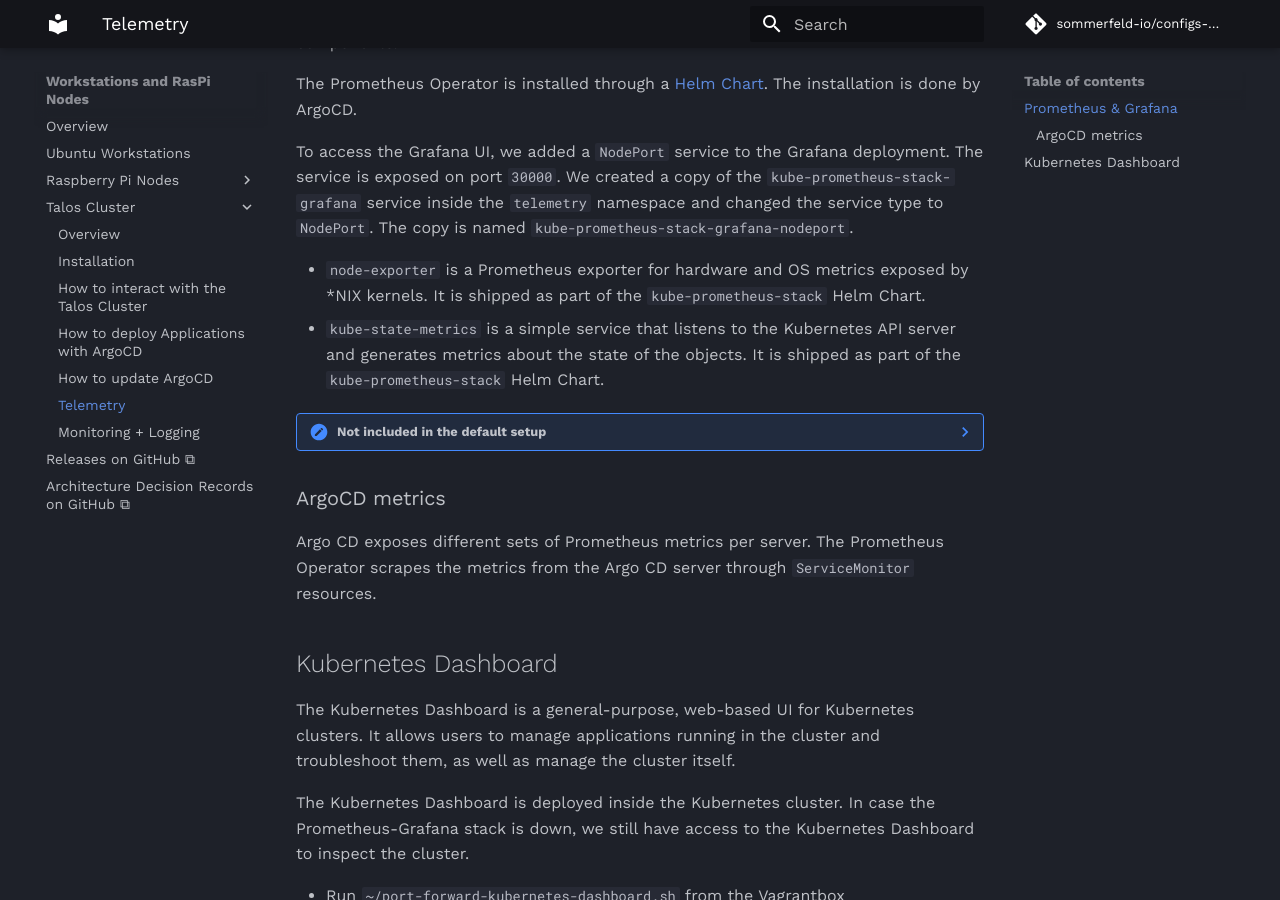
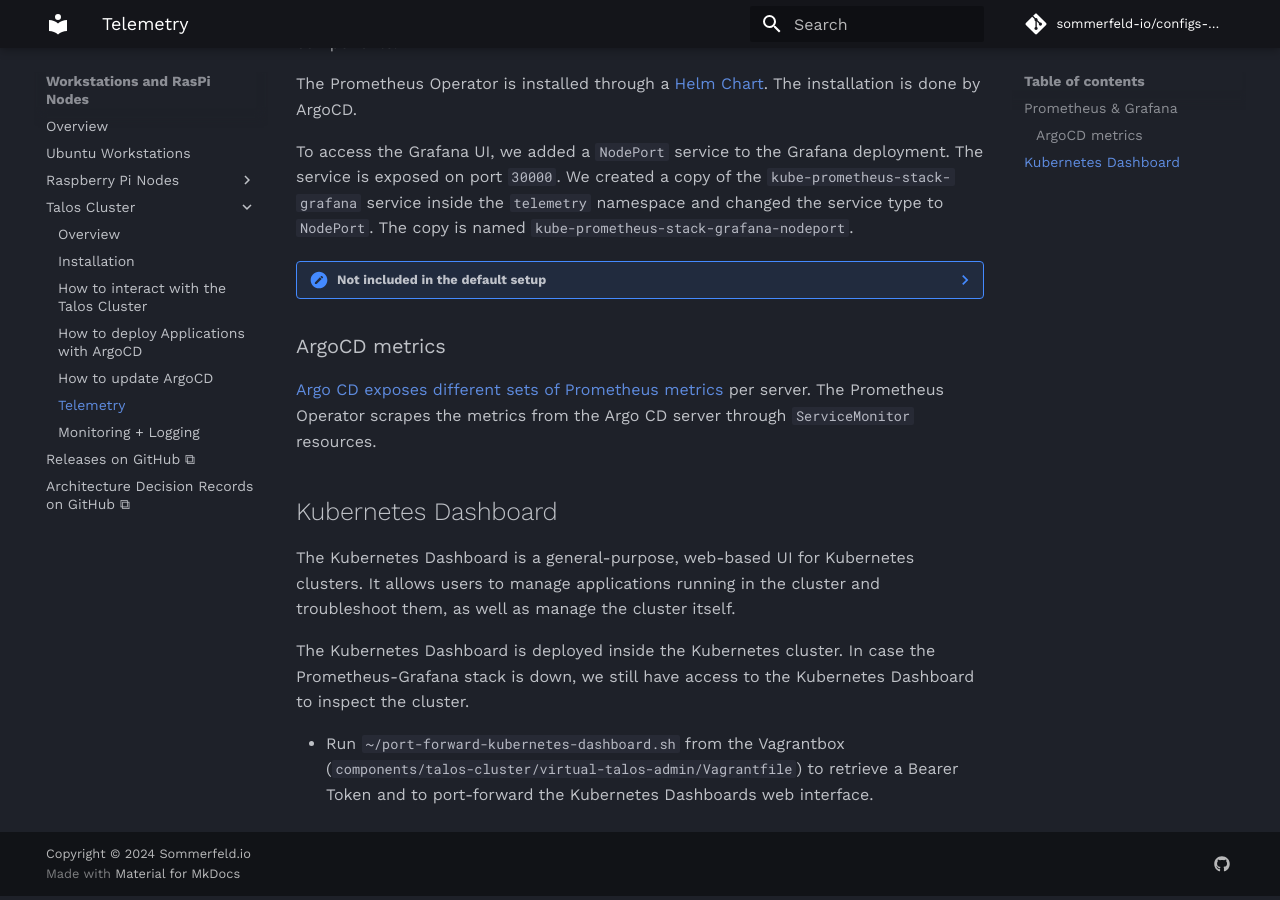
Before and after one commit to sommerfeld-io/configs-homelab, an MkDocs documentation site: the page built from docs/nodes/talos-cluster/telemetry.md, in a window 1280 px wide and 900 px high, scrolled down 484 px. Built offline with MkDocs 1.6.1 and Material for MkDocs 9.7.7, drawn with Linux system fonts in a browser that asks for light colours; comment, search, counter and statistics services are not loaded.

```diff
--- a/docs/nodes/talos-cluster/telemetry.md
+++ b/docs/nodes/talos-cluster/telemetry.md
@@ -12,16 +12,13 @@
 
 To access the Grafana UI, we added a `NodePort` service to the Grafana deployment. The service is exposed on port `30000`. We created a copy of the `kube-prometheus-stack-grafana` service inside the `telemetry` namespace and changed the service type to `NodePort`. The copy is named `kube-prometheus-stack-grafana-nodeport`.
 
-- `node-exporter` is a Prometheus exporter for hardware and OS metrics exposed by *NIX kernels. It is shipped as part of the `kube-prometheus-stack` Helm Chart.
-- `kube-state-metrics` is a simple service that listens to the Kubernetes API server and generates metrics about the state of the objects. It is shipped as part of the `kube-prometheus-stack` Helm Chart.
-
 ??? note "Not included in the default setup"
-    - **Data Persistence:** By default, the operator configures Pods to store data on emptyDir volumes which aren’t persisted when the Pods are redeployed. See <https://prometheus-operator.dev/docs/platform/storage>.
+    - **Data Persistence:** By default, the operator configures Pods to store data on emptyDir volumes which aren't persisted when the Pods are redeployed. See <https://prometheus-operator.dev/docs/platform/storage>.
     - **Absent components**: The helm chart does not install all components of kube-prometheus, notably excluding the Prometheus Adapter and Prometheus black-box exporter. They may be added later if needed.
 
 ### ArgoCD metrics
 
-Argo CD exposes different sets of Prometheus metrics per server. The Prometheus Operator scrapes the metrics from the Argo CD server through `ServiceMonitor` resources.
+[Argo CD exposes different sets of Prometheus metrics](https://argo-cd.readthedocs.io/en/stable/operator-manual/metrics) per server. The Prometheus Operator scrapes the metrics from the Argo CD server through `ServiceMonitor` resources.
 
 ## Kubernetes Dashboard
 
```
Also changed, not shown: docs/nodes/talos-cluster/installation.md (+1 -1 lines).
